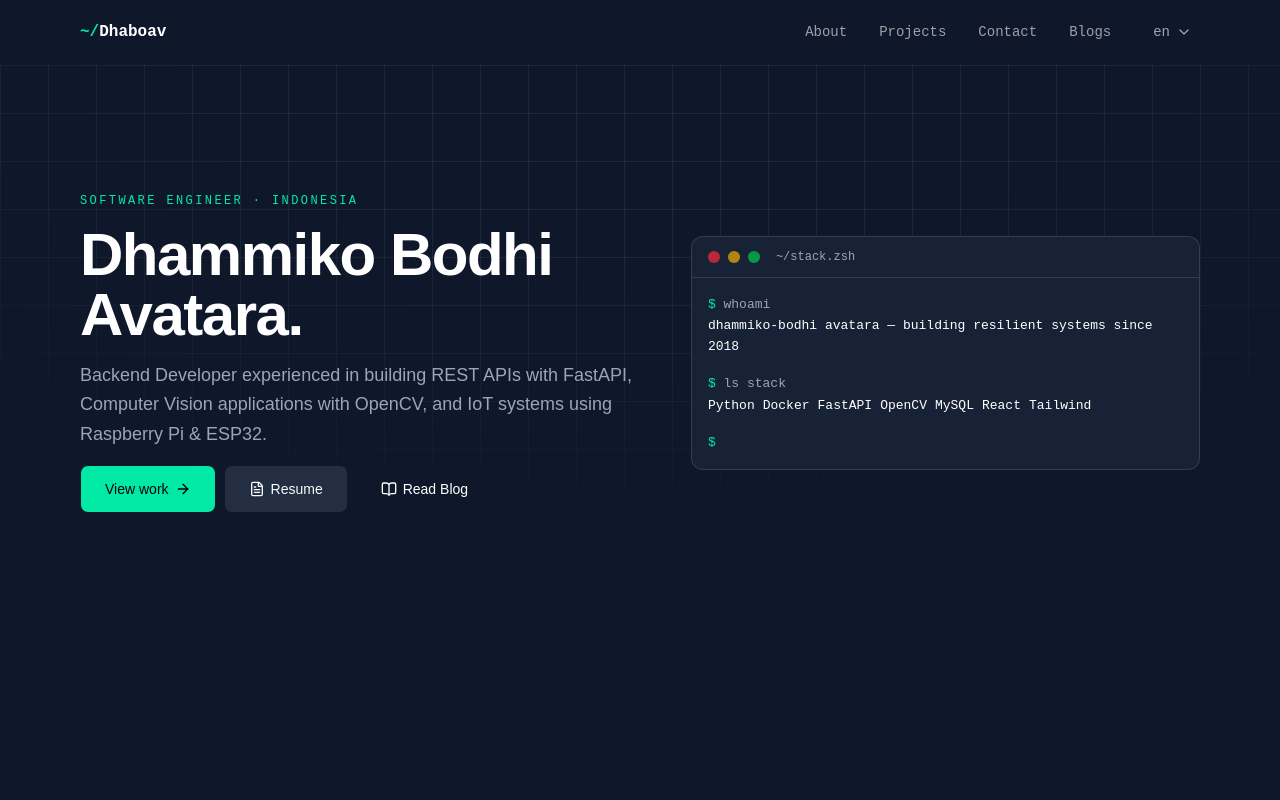
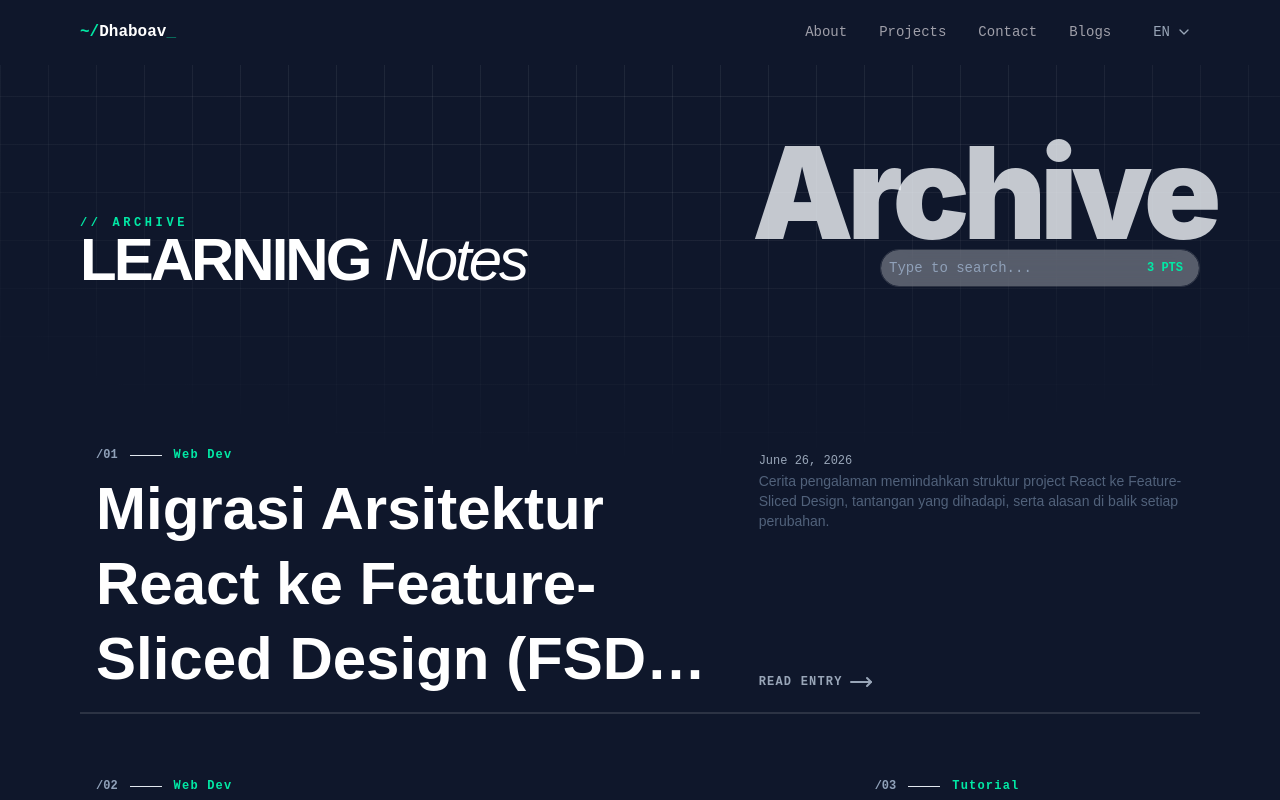
Before and after one commit to dhaboav/dhaboav.github.io, a React (Vite) app: page /#/blog in a window 1280 px wide. Before the commit this address led to /#/. Shown: the top 800 px of the page. Built offline with nearby package versions, Linux system fonts and the light colour scheme; some icons are missing.

Commit message:
fix: Hero section for mobile, loading screen for blogs detail and uppercase lang select navbar

```diff
--- a/src/widgets/blog/BlogDetail.tsx
+++ b/src/widgets/blog/BlogDetail.tsx
@@ -24,12 +24,12 @@
 
   if (isLoading) {
     return (
-      <div
-        className="min-h-screen animate-pulse pt-28 text-center font-mono text-slate-400"
+      <section
+        className="text-muted-foreground bg-background min-h-screen animate-pulse pt-28 text-center font-mono font-bold"
         role="status"
       >
         {ui.blog.blogDetailLoadPageLabel}
-      </div>
+      </section>
     );
   }
 
--- a/src/widgets/blog/BlogList.tsx
+++ b/src/widgets/blog/BlogList.tsx
@@ -13,8 +13,8 @@
   const isInitialPageWithoutSearch = currentPage === 1 && !searchQuery;
 
   return (
-    <div className="bg-background min-h-screen text-white">
-      <header className="mx-auto max-w-6xl px-4 pt-36">
+    <section className="bg-background min-h-screen text-white">
+      <header className="mx-auto max-w-6xl px-4 md:pt-36">
         <div
           className="grid-bg pointer-events-none absolute inset-0"
           aria-hidden="true"
@@ -56,7 +56,7 @@
         </div>
       </header>
 
-      <main className="mx-auto max-w-6xl px-4 py-20">
+      <main className="mx-auto max-w-6xl px-4 pt-12 lg:pt-36">
         {currentPosts.length === 0 ? (
           <div className="border-border overflow-hidden border-4 border-dashed p-12 text-center font-mono text-slate-400">
             {ui.blog.blogNotFoundLabel}{' '}
@@ -91,6 +91,6 @@
 
         <Pagination pageNumbers={pageNumbers} currentPage={currentPage} {...paginationProps} />
       </main>
-    </div>
+    </section>
   );
 }
--- a/src/widgets/home/HeroSection.tsx
+++ b/src/widgets/home/HeroSection.tsx
@@ -12,13 +12,14 @@
   const authorSlug = AUTHOR_NAME.toLowerCase().replace(' ', '-');
 
   return (
-    <section id="home" className="relative min-h-screen overflow-hidden">
-      <div
-        className="grid-bg pointer-events-none absolute inset-0"
-        aria-hidden="true"
-        aria-label="background"
-      />
+    <section id="home" className="min-h-screen">
       <div className="relative mx-auto grid max-w-6xl items-center gap-10 px-4 py-32 lg:grid-cols-[1.2fr_1fr] lg:gap-0">
+        <div
+          className="grid-bg pointer-events-none absolute inset-0"
+          aria-hidden="true"
+          aria-label="background"
+        />
+
         <div className="space-y-4">
           <p className="text-primary font-mono text-xs tracking-[0.2em] uppercase">
             Software Engineer · Indonesia
@@ -92,7 +93,8 @@
           <p className="text-muted-foreground">
             <span className="text-primary">$</span> ls stack
           </p>
-          <div className="flex gap-2">
+
+          <div className="flex flex-wrap gap-x-2">
             {techStack.map((tech) => (
               <span key={tech}>{tech}</span>
             ))}
--- a/src/widgets/layout/Navbar.tsx
+++ b/src/widgets/layout/Navbar.tsx
@@ -50,15 +50,18 @@
             ))}
 
             <Select value={lang} onValueChange={(value) => setLang(value as SupportedLang)}>
-              <SelectTrigger className="text-muted-foreground w-full max-w-20 border-0 font-mono text-sm">
+              <SelectTrigger className="text-muted-foreground border-0 font-mono text-sm uppercase">
                 <SelectValue />
               </SelectTrigger>
-              <SelectContent className="bg-zinc-900 text-white">
+              <SelectContent
+                className="bg-background border-0 text-white"
+                alignItemWithTrigger={false}
+              >
                 {languages.map((langItem) => (
                   <SelectItem
                     key={langItem.label}
                     value={langItem.label}
-                    className="hover:bg-zinc-500"
+                    className="hover:bg-white/10"
                   >
                     {langItem.flag} {langItem.full}
                   </SelectItem>
@@ -89,15 +92,18 @@
           ))}
 
           <Select value={lang} onValueChange={(value) => setLang(value as SupportedLang)}>
-            <SelectTrigger className="w-full max-w-20 border-0 text-sm">
+            <SelectTrigger className="border-0 text-sm uppercase">
               <SelectValue />
             </SelectTrigger>
-            <SelectContent className="bg-zinc-900 text-white">
+            <SelectContent
+              className="bg-background border-0 text-white"
+              alignItemWithTrigger={false}
+            >
               {languages.map((langItem) => (
                 <SelectItem
                   key={langItem.label}
                   value={langItem.label}
-                  className="hover:bg-zinc-500"
+                  className="hover:bg-white/10"
                 >
                   {langItem.flag} {langItem.full}
                 </SelectItem>
```
